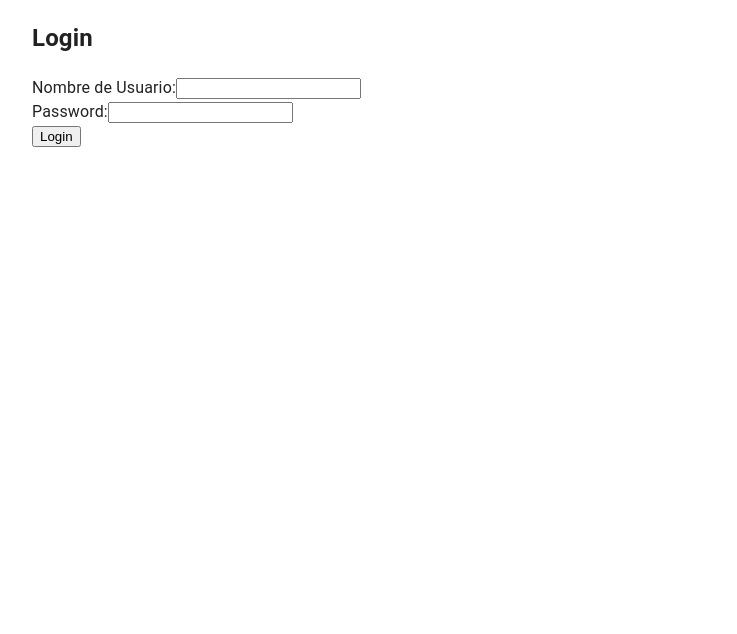
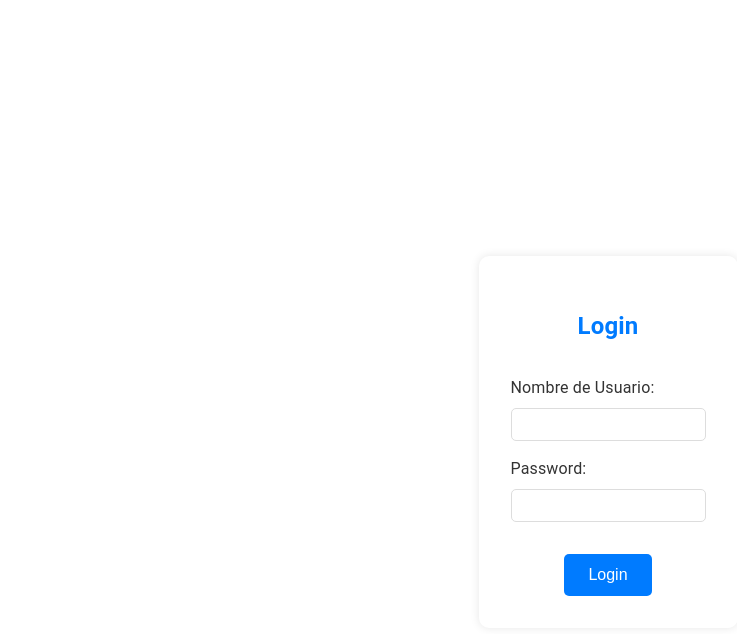
Before and after one commit to JulianMelo1213/React_Horarios, a React (Create React App) app: page /login in a window 1280 px wide. Shown: the top 634 px of the page, without its empty margins (32-769 px from the left). Built offline with nearby package versions, Linux system fonts and the light colour scheme.

Commit message:
modificacion del login

```diff
--- a/src/components/Inicio.js
+++ b/src/components/Inicio.js
@@ -39,10 +39,10 @@ const Inicio = () => {
         variant="outlined"
         style={{
             position: 'absolute',
-            top: '14px',
+            top: '80px',
             right: '20px',
-            backgroundColor: 'white', // Fondo blanco
-            color: 'black', // Texto blanco
+            backgroundColor: '#5E8CF4', // Fondo blanco
+            color: 'white', // Texto blanco
             borderColor: 'secondary.main' // Color del borde del botón
             }}
             onClick={handleLogout}
--- /dev/null
+++ b/src/components/Login.css
@@ -0,0 +1,74 @@
+/* Login.css */
+body {
+    margin: 0;
+    font-family: Arial, sans-serif;
+    background-color: #f0f0f0;
+    display: flex;
+    justify-content: center;
+    align-items: center;
+    height: 100vh;
+}
+
+.login-container {
+    display: flex;
+    justify-content: center;
+    align-items: center;
+    width: 100%;
+    height: calc(100vh - 64px); /* Ajustar para la altura de la barra de navegación */
+    padding-top: 64px; /* Altura de la barra de navegación */
+    box-sizing: border-box;
+}
+
+.login-form {
+    background-color: #fff;
+    padding: 2rem;
+    border-radius: 10px;
+    box-shadow: 0 0 10px rgba(0, 0, 0, 0.1);
+    max-width: 400px;
+    width: 100%;
+    text-align: center;
+}
+
+.login-form h2 {
+    margin-bottom: 2rem;
+    color: #007BFF;
+}
+
+.form-group {
+    margin-bottom: 1rem;
+    text-align: left;
+}
+
+.form-group label {
+    display: block;
+    margin-bottom: 0.5rem;
+    color: #333;
+}
+
+.form-group input {
+    width: 100%;
+    padding: 0.5rem;
+    border: 1px solid #ddd;
+    border-radius: 5px;
+    box-sizing: border-box;
+}
+
+button {
+    background-color: #007BFF;
+    color: #fff;
+    border: none;
+    padding: 0.75rem 1.5rem;
+    border-radius: 5px;
+    cursor: pointer;
+    font-size: 1rem;
+    margin-top: 1rem;
+}
+
+button:hover {
+    background-color: #0056b3;
+}
+
+.error-message {
+    color: red;
+    margin-top: 1rem;
+}
--- a/src/components/Login.js
+++ b/src/components/Login.js
@@ -2,6 +2,7 @@
 import React, { useState } from 'react';
 import authService from "../services/authServices";
 import { useNavigate } from 'react-router-dom';
+import './Login.css';
 
 const Login = () => {
     const [nombreUsuario, setNombreUsuario] = useState('');
@@ -46,10 +47,11 @@ const Login = () => {
     };
 
     return (
-        <div>
+        <div className="login-container">
+            <div className="login-form">
                 <h2>Login</h2>
                 <form onSubmit={handleLogin}>
-                <div>
+                    <div className="form-group">
                         <label>Nombre de Usuario:</label>
                         <input
                             type="text"
@@ -58,7 +60,7 @@ const Login = () => {
                             required
                         />
                     </div>
-                <div>
+                    <div className="form-group">
                         <label>Password:</label>
                         <input
                             type="password"
@@ -68,8 +70,9 @@ const Login = () => {
                         />
                     </div>
                     <button type="submit">Login</button>
-                {error && <p>{error}</p>}
+                    {error && <p className="error-message">{error}</p>}
                 </form>
+            </div>
         </div>
     );
 };
--- a/src/components/Navbar.js
+++ b/src/components/Navbar.js
@@ -51,7 +51,7 @@ const Navbar = () => {
 
   return (
     <div>
-    <AppBar position="static">
+      <AppBar position="fixed">
         <Toolbar>
           <IconButton edge="start" color="inherit" aria-label="menu" onClick={toggleDrawer(true)}>
             <MenuIcon />
@@ -64,7 +64,7 @@ const Navbar = () => {
       <Drawer anchor="left" open={openDrawer} onClose={toggleDrawer(false)}>
         <div
           role="presentation"
-        onClick={(e) => e.stopPropagation()}
+          onClick={toggleDrawer(false)}
           onKeyDown={toggleDrawer(false)}
           style={{ width: 250 }}
         >
@@ -99,45 +99,31 @@ const Navbar = () => {
                       <ListItemText primary="Estudiantes" />
                     </ListItem>
                     <ListItem button component={Link} to="/profesores" onClick={toggleDrawer(false)} sx={{ pl: 4 }}>
-                    <ListItemIcon>
                       <SchoolIcon />
-                    </ListItemIcon>
                       <ListItemText primary="Profesores" />
                     </ListItem>
                     <ListItem button component={Link} to="/inscripciones" onClick={toggleDrawer(false)} sx={{ pl: 4 }}>
-                    <ListItemIcon>
                       <SchoolIcon />
-                    </ListItemIcon>
                       <ListItemText primary="Inscripciones" />
                     </ListItem>
                     <ListItem button component={Link} to="/clases" onClick={toggleDrawer(false)} sx={{ pl: 4 }}>
-                    <ListItemIcon>
                       <SchoolIcon />
-                    </ListItemIcon>
                       <ListItemText primary="Clases" />
                     </ListItem>
                     <ListItem button component={Link} to="/horarios" onClick={toggleDrawer(false)} sx={{ pl: 4 }}>
-                    <ListItemIcon>
                       <SchoolIcon />
-                    </ListItemIcon>
                       <ListItemText primary="Horarios" />
                     </ListItem>
                     <ListItem button component={Link} to="/horarioDia" onClick={toggleDrawer(false)} sx={{ pl: 4 }}>
-                    <ListItemIcon>
                       <SchoolIcon />
-                    </ListItemIcon>
                       <ListItemText primary="Horario-Dias" />
                     </ListItem>
                     <ListItem button component={Link} to="/horarioAsignatura" onClick={toggleDrawer(false)} sx={{ pl: 4 }}>
-                    <ListItemIcon>
                       <SchoolIcon />
-                    </ListItemIcon>
                       <ListItemText primary="Horario-Asignatura" />
                     </ListItem>
                     <ListItem button component={Link} to="/dias" onClick={toggleDrawer(false)} sx={{ pl: 4 }}>
-                    <ListItemIcon>
                       <SchoolIcon />
-                    </ListItemIcon>
                       <ListItemText primary="Dias" />
                     </ListItem>
                   </List>
@@ -152,21 +138,15 @@ const Navbar = () => {
                 <Collapse in={openReports} timeout="auto" unmountOnExit>
                   <List component="div" disablePadding>
                     <ListItem button component={Link} to="/reporteUtilizacionAulas" onClick={toggleDrawer(false)} sx={{ pl: 4 }}>
-                    <ListItemIcon>
                       <BarChartIcon />
-                    </ListItemIcon>
                       <ListItemText primary="Utilización de Aulas" />
                     </ListItem>
                     <ListItem button component={Link} to="/reporteHorariosProfesores" onClick={toggleDrawer(false)} sx={{ pl: 4 }}>
-                    <ListItemIcon>
                       <BarChartIcon />
-                    </ListItemIcon>
                       <ListItemText primary="Horarios de Profesores" />
                     </ListItem>
                     <ListItem button component={Link} to="/reporteHorariosEstudiantes" onClick={toggleDrawer(false)} sx={{ pl: 4 }}>
-                    <ListItemIcon>
                       <BarChartIcon />
-                    </ListItemIcon>
                       <ListItemText primary="Horarios de Estudiantes" />
                     </ListItem>
                   </List>
@@ -193,6 +173,7 @@ const Navbar = () => {
         </div>
       </Drawer>
     </div>
+
   );
 };
 
```
Lines whose indentation alone changed are shown as unchanged.
